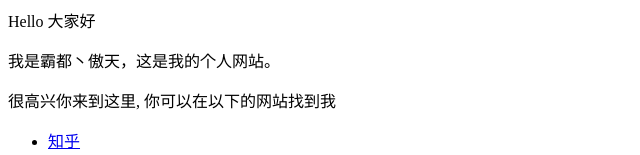
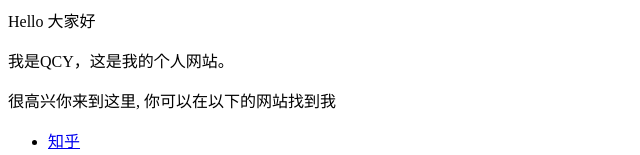
Before and after one commit to GotheKY/GotheKY.github.io, a plain HTML site: page index.html in a window 1280 px wide. Shown: the top 155 px of the page, without its empty margins (0-640 px from the left). Drawn offline with Linux system fonts and the light colour scheme.

Commit message:
Update index.html

```diff
--- a/index.html
+++ b/index.html
@@ -1,5 +1,5 @@
 <p>Hello 大家好</p>
-<p>我是霸都丶傲天，这是我的个人网站。 </p>
+<p>我是QCY，这是我的个人网站。 </p>
 <p>很高兴你来到这里, 你可以在以下的网站找到我</p>
 
 <ul>
```
